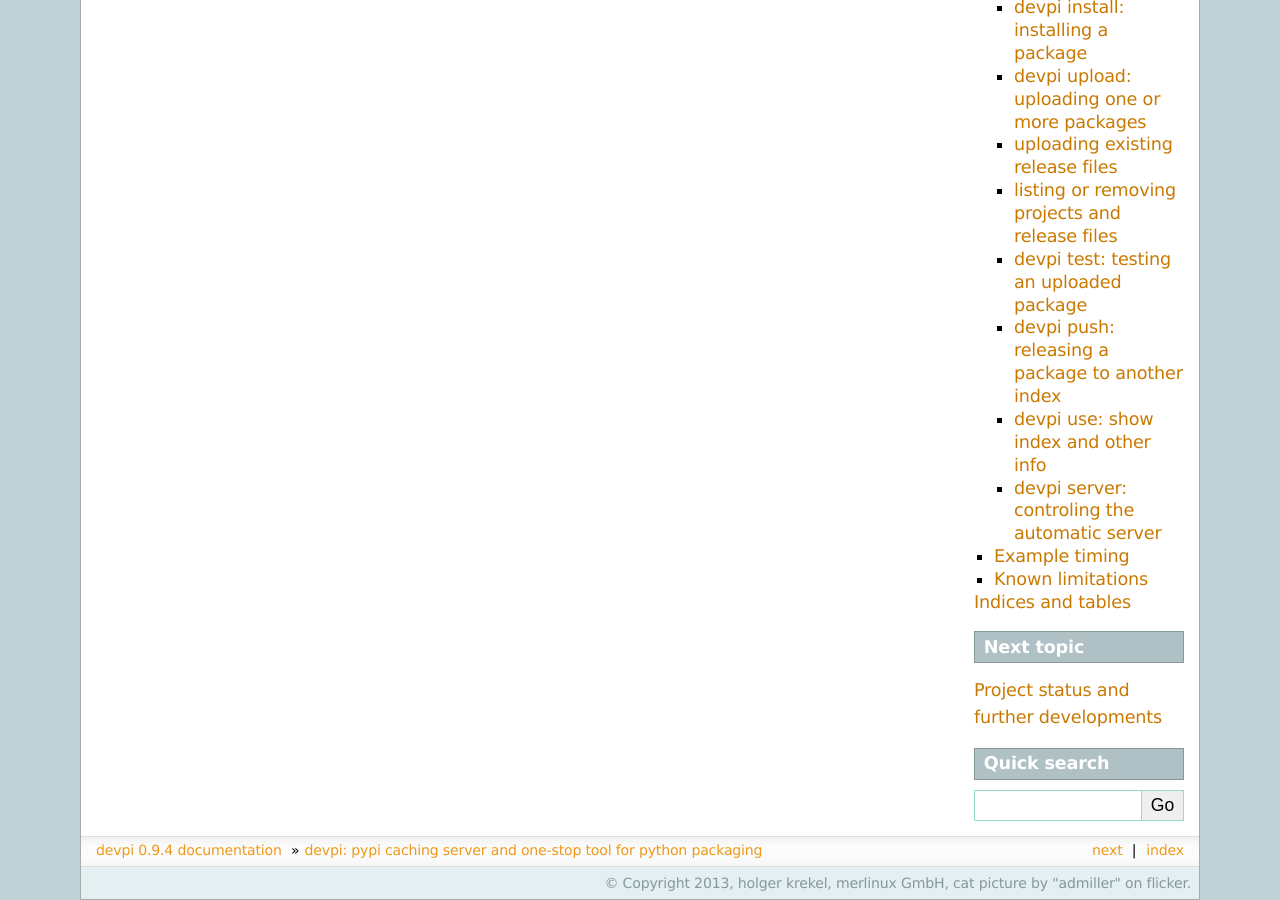
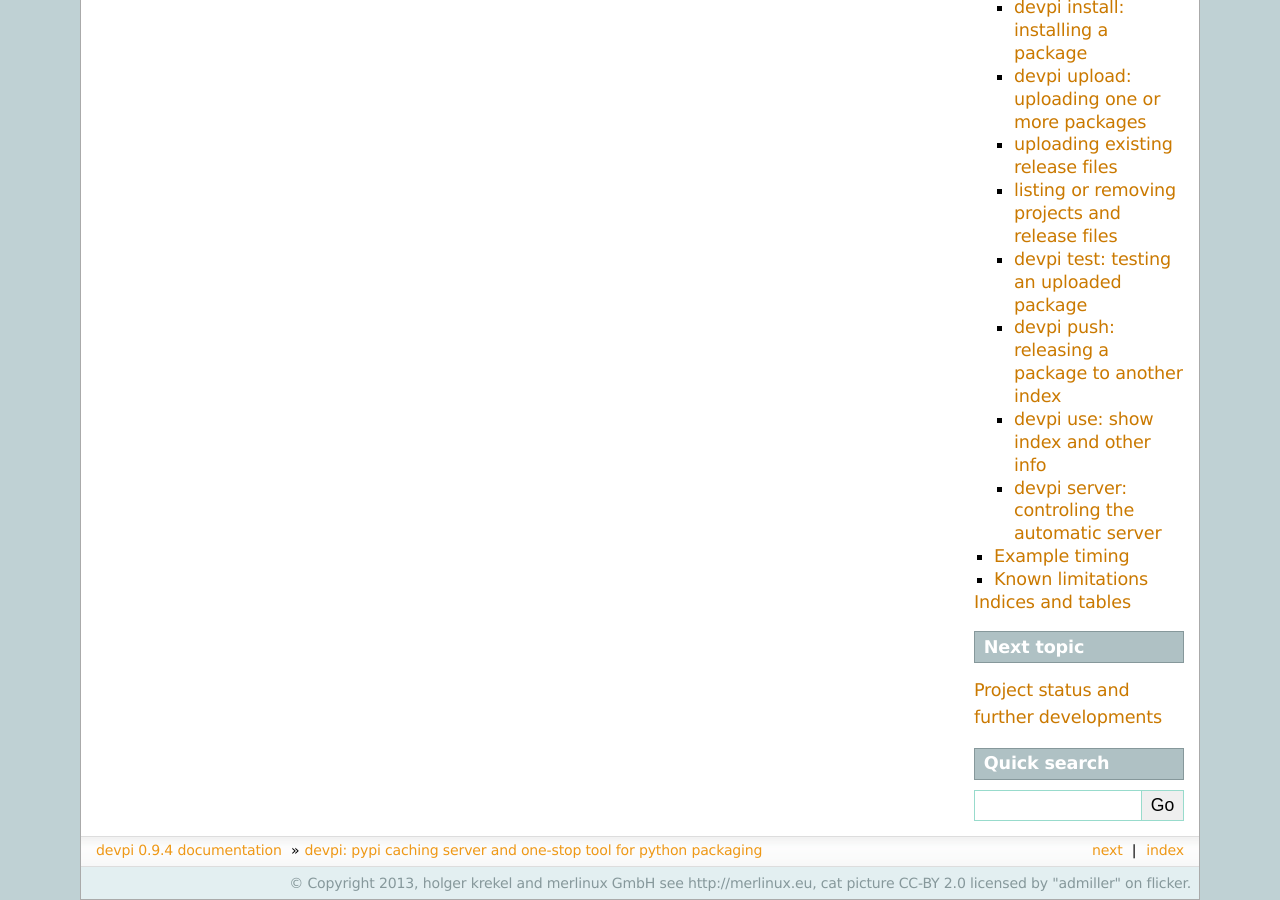
Before and after one commit to devpi/devpi, a Sphinx documentation site: the page built from doc/index.rst, in a window 1280 px wide and 900 px high, scrolled down 5927 px. Built offline with Sphinx 7.4.7, drawn with Linux system fonts in a browser that asks for light colours.

Commit message:
clarify copyright line wrt to devpi cat and copyright holder

```diff
--- a/doc/conf.py
+++ b/doc/conf.py
@@ -41,7 +41,7 @@
 
 # General information about the project.
 project = u'devpi'
-copyright = u'2013, holger krekel, merlinux GmbH, cat picture by "admiller" on flicker'
+copyright = u'2013, holger krekel and merlinux GmbH see http://merlinux.eu, cat picture CC-BY 2.0 licensed by "admiller" on flicker'
 
 # The version info for the project you're documenting, acts as replacement for
 # |version| and |release|, also used in various other places throughout the
```
